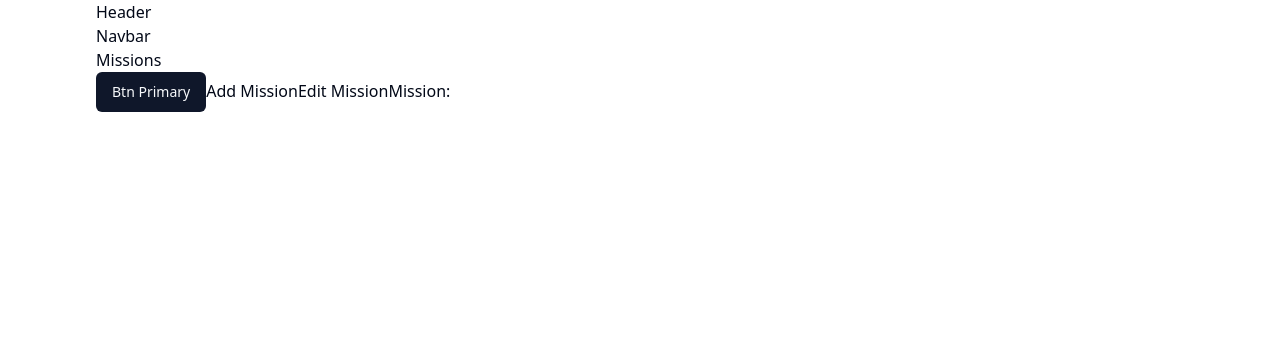
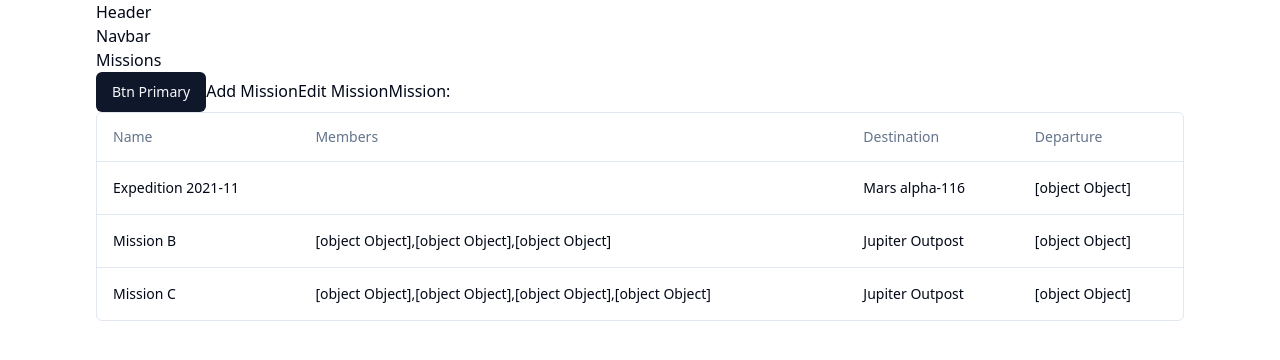
Before and after one commit to jonthedev/relay-42, a React (Vite) app: page / in a window 1280 px wide. Shown: the top 360 px of the page. Built offline with nearby package versions, Linux system fonts and the light colour scheme.

Commit message:
feat: setup missions data table using shadcn & tanstack table

```diff
--- a/package.json
+++ b/package.json
@@ -14,6 +14,7 @@
   "dependencies": {
     "@radix-ui/react-slot": "^1.0.2",
     "@reduxjs/toolkit": "^2.2.5",
+    "@tanstack/react-table": "^8.17.3",
     "class-variance-authority": "^0.7.0",
     "clsx": "^2.1.1",
     "lucide-react": "^0.387.0",
--- /dev/null
+++ b/src/components/Table/Columns/ColumnsMission.tsx
@@ -0,0 +1,18 @@
+import { type Mission } from "@/features/missions/missionsSlice"
+import { ColumnDef } from "@tanstack/react-table"
+
+export const columnsMissions: ColumnDef<Mission>[] = [
+  {
+    accessorKey: "name",
+    header: "Name"
+  },
+  {
+    accessorKey: "members",
+    header: "Members"
+  },
+  {
+    accessorKey: "destination",
+    header: "Destination"
+  },
+  { accessorKey: "departure", header: "Departure" }
+]
--- /dev/null
+++ b/src/components/Table/DataTable.tsx
@@ -0,0 +1,80 @@
+"use client"
+
+import {
+  ColumnDef,
+  flexRender,
+  getCoreRowModel,
+  useReactTable
+} from "@tanstack/react-table"
+
+import {
+  Table,
+  TableBody,
+  TableCell,
+  TableHead,
+  TableHeader,
+  TableRow
+} from "@/components/ui/table"
+
+interface DataTableProps<TData, TValue> {
+  columns: ColumnDef<TData, TValue>[]
+  data: TData[]
+}
+
+export function DataTable<TData, TValue>({
+  columns,
+  data
+}: DataTableProps<TData, TValue>) {
+  const table = useReactTable({
+    data,
+    columns,
+    getCoreRowModel: getCoreRowModel()
+  })
+
+  return (
+    <div className="rounded-md border">
+      <Table>
+        <TableHeader>
+          {table.getHeaderGroups().map(headerGroup => (
+            <TableRow key={headerGroup.id}>
+              {headerGroup.headers.map(header => {
+                return (
+                  <TableHead key={header.id}>
+                    {header.isPlaceholder
+                      ? null
+                      : flexRender(
+                          header.column.columnDef.header,
+                          header.getContext()
+                        )}
+                  </TableHead>
+                )
+              })}
+            </TableRow>
+          ))}
+        </TableHeader>
+        <TableBody>
+          {table.getRowModel().rows?.length ? (
+            table.getRowModel().rows.map(row => (
+              <TableRow
+                key={row.id}
+                data-state={row.getIsSelected() && "selected"}
+              >
+                {row.getVisibleCells().map(cell => (
+                  <TableCell key={cell.id}>
+                    {flexRender(cell.column.columnDef.cell, cell.getContext())}
+                  </TableCell>
+                ))}
+              </TableRow>
+            ))
+          ) : (
+            <TableRow>
+              <TableCell colSpan={columns.length} className="h-24 text-center">
+                No results.
+              </TableCell>
+            </TableRow>
+          )}
+        </TableBody>
+      </Table>
+    </div>
+  )
+}
--- /dev/null
+++ b/src/components/ui/table.tsx
@@ -0,0 +1,117 @@
+import * as React from "react"
+
+import { cn } from "@/utils"
+
+const Table = React.forwardRef<
+  HTMLTableElement,
+  React.HTMLAttributes<HTMLTableElement>
+>(({ className, ...props }, ref) => (
+  <div className="relative w-full overflow-auto">
+    <table
+      ref={ref}
+      className={cn("w-full caption-bottom text-sm", className)}
+      {...props}
+    />
+  </div>
+))
+Table.displayName = "Table"
+
+const TableHeader = React.forwardRef<
+  HTMLTableSectionElement,
+  React.HTMLAttributes<HTMLTableSectionElement>
+>(({ className, ...props }, ref) => (
+  <thead ref={ref} className={cn("[&_tr]:border-b", className)} {...props} />
+))
+TableHeader.displayName = "TableHeader"
+
+const TableBody = React.forwardRef<
+  HTMLTableSectionElement,
+  React.HTMLAttributes<HTMLTableSectionElement>
+>(({ className, ...props }, ref) => (
+  <tbody
+    ref={ref}
+    className={cn("[&_tr:last-child]:border-0", className)}
+    {...props}
+  />
+))
+TableBody.displayName = "TableBody"
+
+const TableFooter = React.forwardRef<
+  HTMLTableSectionElement,
+  React.HTMLAttributes<HTMLTableSectionElement>
+>(({ className, ...props }, ref) => (
+  <tfoot
+    ref={ref}
+    className={cn(
+      "border-t bg-muted/50 font-medium [&>tr]:last:border-b-0",
+      className
+    )}
+    {...props}
+  />
+))
+TableFooter.displayName = "TableFooter"
+
+const TableRow = React.forwardRef<
+  HTMLTableRowElement,
+  React.HTMLAttributes<HTMLTableRowElement>
+>(({ className, ...props }, ref) => (
+  <tr
+    ref={ref}
+    className={cn(
+      "border-b transition-colors hover:bg-muted/50 data-[state=selected]:bg-muted",
+      className
+    )}
+    {...props}
+  />
+))
+TableRow.displayName = "TableRow"
+
+const TableHead = React.forwardRef<
+  HTMLTableCellElement,
+  React.ThHTMLAttributes<HTMLTableCellElement>
+>(({ className, ...props }, ref) => (
+  <th
+    ref={ref}
+    className={cn(
+      "h-12 px-4 text-left align-middle font-medium text-muted-foreground [&:has([role=checkbox])]:pr-0",
+      className
+    )}
+    {...props}
+  />
+))
+TableHead.displayName = "TableHead"
+
+const TableCell = React.forwardRef<
+  HTMLTableCellElement,
+  React.TdHTMLAttributes<HTMLTableCellElement>
+>(({ className, ...props }, ref) => (
+  <td
+    ref={ref}
+    className={cn("p-4 align-middle [&:has([role=checkbox])]:pr-0", className)}
+    {...props}
+  />
+))
+TableCell.displayName = "TableCell"
+
+const TableCaption = React.forwardRef<
+  HTMLTableCaptionElement,
+  React.HTMLAttributes<HTMLTableCaptionElement>
+>(({ className, ...props }, ref) => (
+  <caption
+    ref={ref}
+    className={cn("mt-4 text-sm text-muted-foreground", className)}
+    {...props}
+  />
+))
+TableCaption.displayName = "TableCaption"
+
+export {
+  Table,
+  TableHeader,
+  TableBody,
+  TableFooter,
+  TableHead,
+  TableRow,
+  TableCell,
+  TableCaption
+}
--- a/src/pages/Missions.tsx
+++ b/src/pages/Missions.tsx
@@ -8,9 +8,12 @@
 import { BtnPrimary } from "@/components"
 import {
   mockMission,
-  mockMissionId1
+  mockMissionId1,
+  mockMissionsState
 } from "@/tests/store/missions/missionsMockData"
 import { useAppDispatch, useAppSelector } from "@/store/storeHooks"
+import { DataTable } from "@/components/Table/DataTable"
+import { columnsMissions } from "@/components/Table/Columns/ColumnsMission"
 
 const Missions = () => {
   const { missions } = useAppSelector(selectMissions)
@@ -35,6 +38,7 @@
         Edit Mission
       </button>
       Mission: {mission?.destination}
+      <DataTable columns={columnsMissions} data={mockMissionsState.missions} />
     </>
   )
 }
--- a/src/routes/routes.tsx
+++ b/src/routes/routes.tsx
@@ -12,7 +12,7 @@
     children: [
       {
         index: true,
-        element: <Missions heading="All missions will render here" />
+        element: <Missions />
       },
       {
         path: "/new-mission",
```
Also changed, not shown: 1 other file (tests, documents, lock files or other folders).
